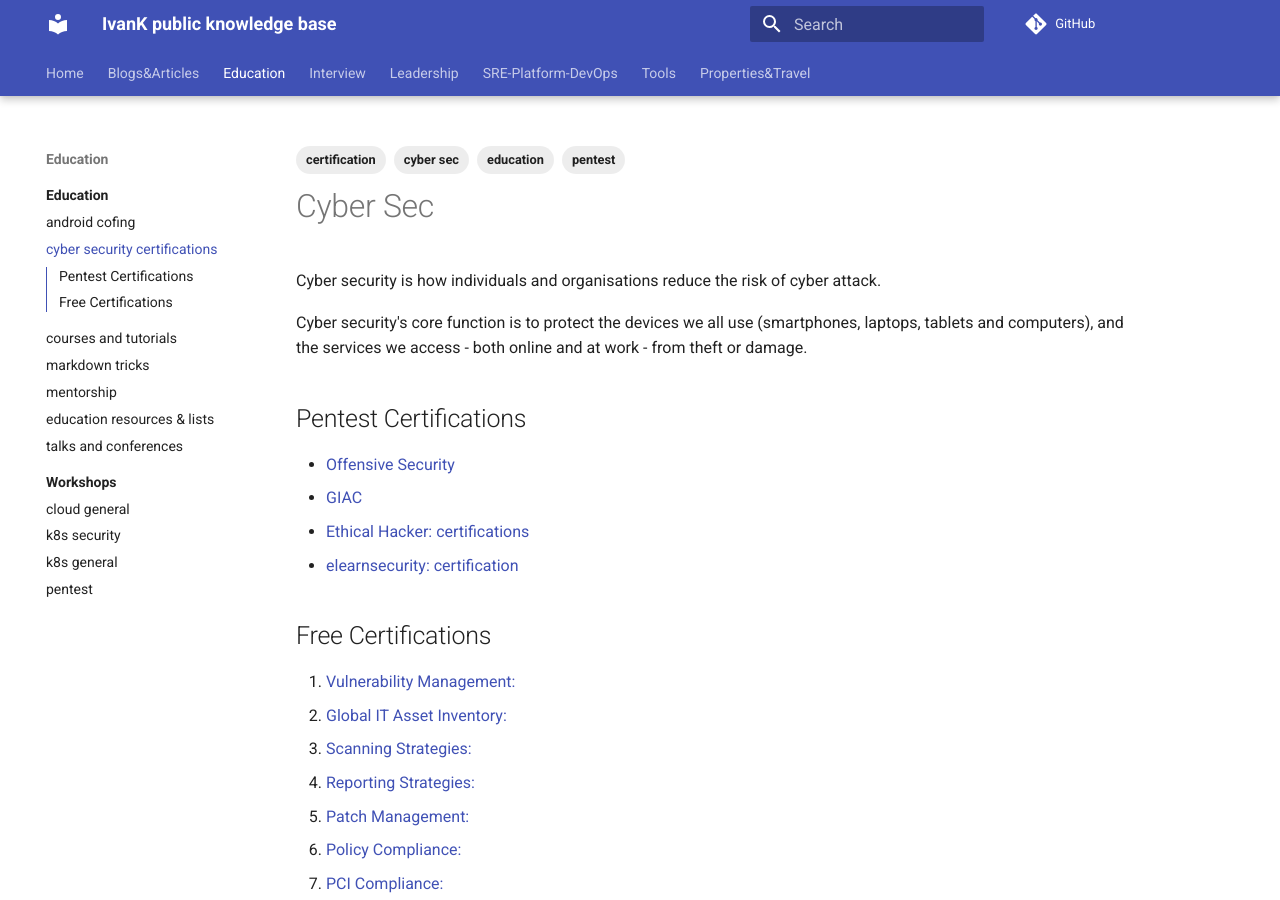
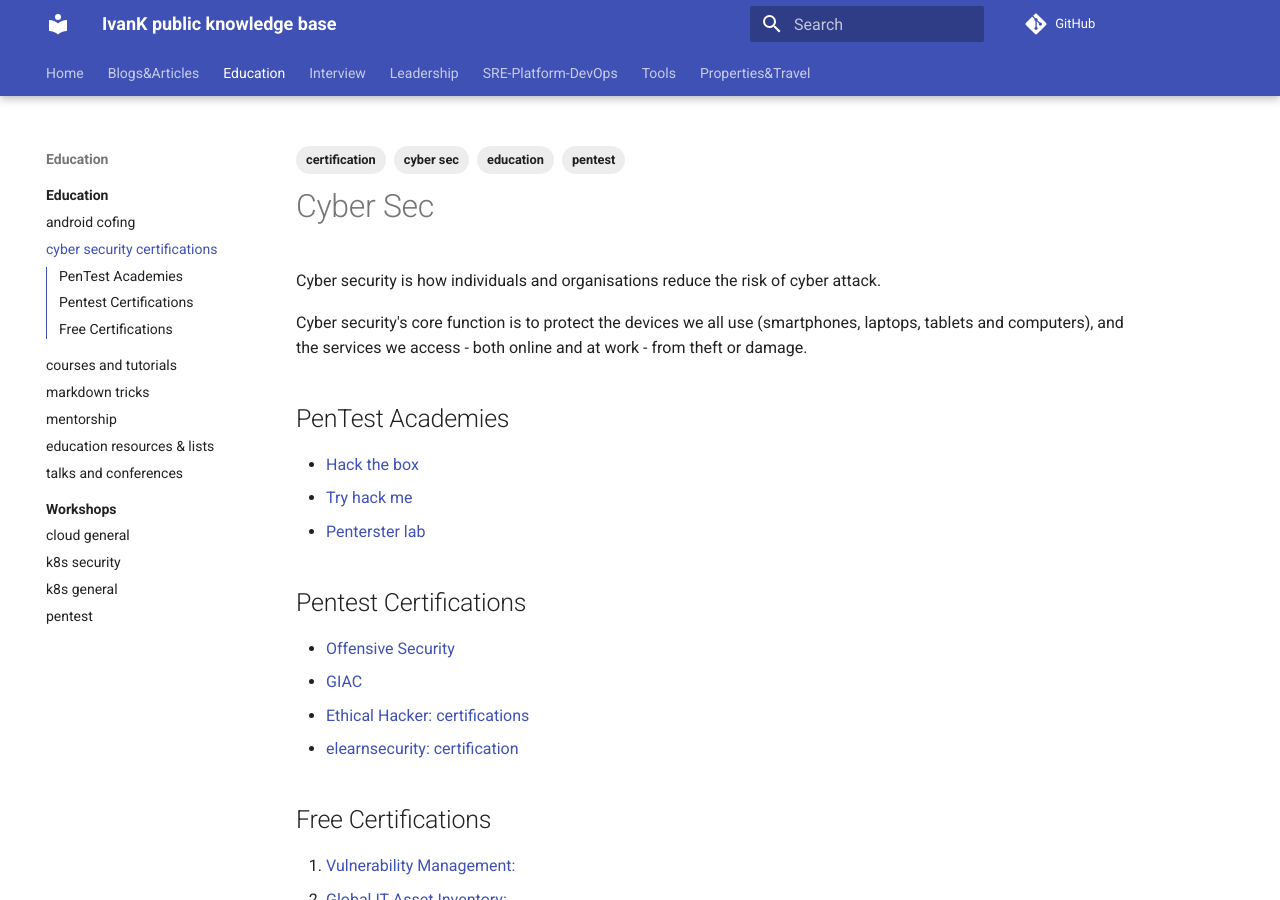
Before and after one commit to ivankatliarchuk/knowledge-base, an MkDocs documentation site: the page built from docs/education/certifications.md, in a window 1280 px wide and 900 px high. Built offline with MkDocs 1.6.1 and Material for MkDocs 9.7.7, drawn with Linux system fonts in a browser that asks for light colours; comment, search, counter and statistics services are not loaded.

Commit message:
wip
Signed-off-by: ivan katliarchuk <ivan.katliarchuk@gmail.com>

```diff
--- a/docs/education/certifications.md
+++ b/docs/education/certifications.md
@@ -11,6 +11,12 @@ date: 2021-03-24
 Cyber security is how individuals and organisations reduce the risk of cyber attack.
 
 Cyber security's core function is to protect the devices we all use (smartphones, laptops, tablets and computers), and the services we access - both online and at work - from theft or damage.
+
+## PenTest Academies
+
+- [Hack the box](https://www.hackthebox.com/)
+- [Try hack me](https://tryhackme.com/)
+- [Penterster lab](https://pentesterlab.com/)
 
 ## Pentest Certifications
 
```
